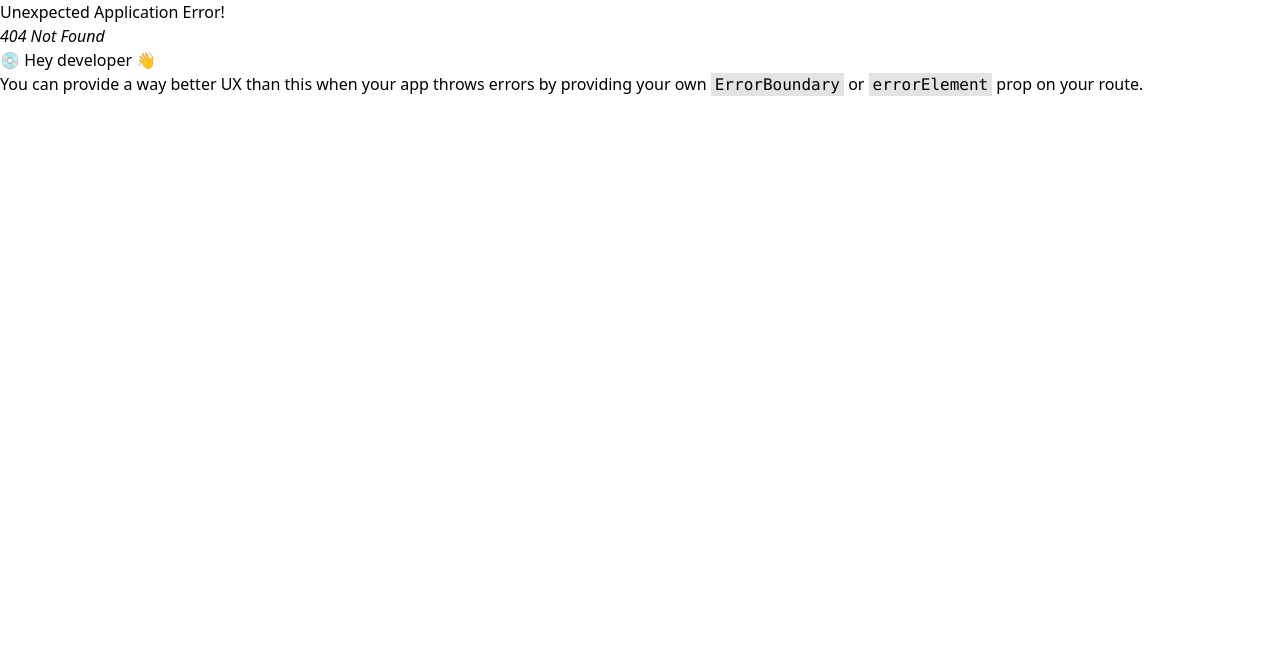
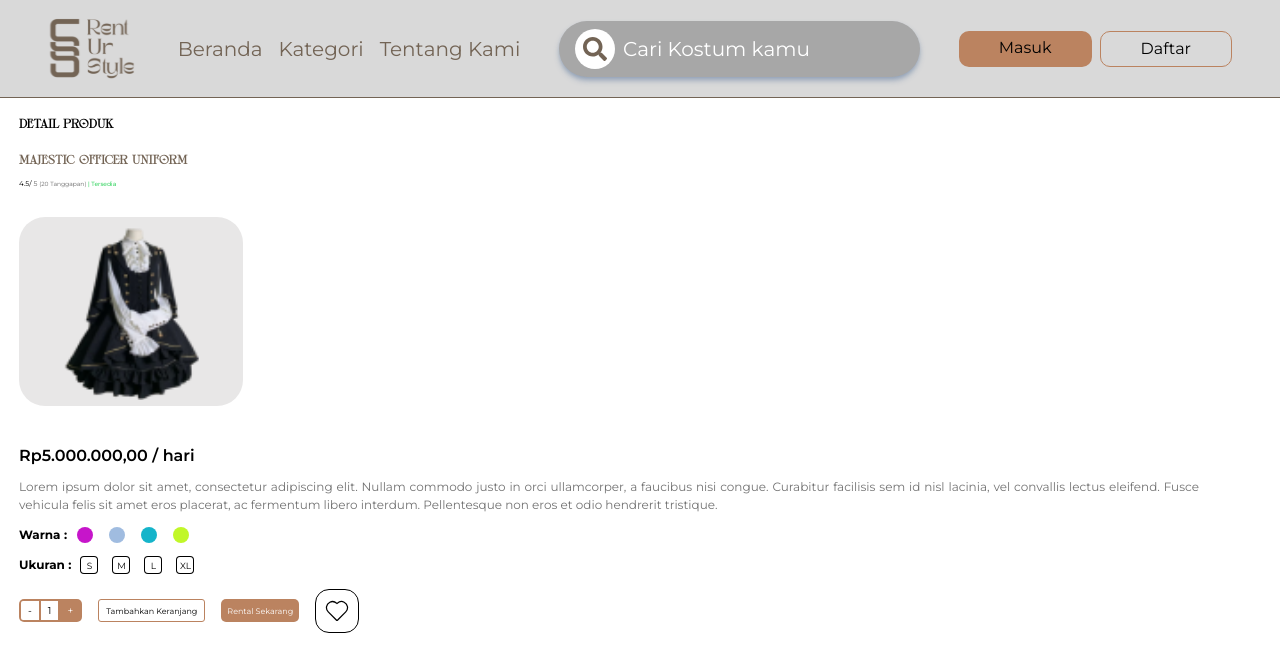
Before and after one commit to Zimhiii/LKKMO-FRONTEND-KEl4, a React (Vite) app: page /product in a window 1280 px wide. Before the commit this address had no page. Shown: the top 672 px of the page. Built offline with nearby package versions, Linux system fonts and the light colour scheme.

Commit message:
add page product

```diff
--- a/src/Pages/ProductPage.jsx
+++ b/src/Pages/ProductPage.jsx
@@ -0,0 +1,160 @@
+import React from "react";
+import Content from "../Components/CategoryComponents/Content";
+import { CiHeart } from "react-icons/ci";
+
+export default function CategoryPage() {
+    document.title = "CategoryPage";
+    return (
+        <div className="px-[19px] py-[17px]">
+            <div className="font-montserrat">
+                <h1 className="font-cerotta text-[12px] font-bold">
+                    Detail Produk
+                </h1>
+                <h1 className="text-[#736455] font-cerotta text-[12px] font-extrabold mt-[18px] stroke-[#736455]">
+                    MAJESTIC OFFICER UNIFORM
+                </h1>
+                <p>
+                    <span className="text-[7px]">
+                        4.5/ <span className="opacity-60">5</span>{" "}
+                    </span>
+                    <span className="text-[6px] opacity-60">
+                        {" "}
+                        (20 Tanggapan){" "}
+                    </span>
+                    <span className="text-[6px] text-[#00C838]">
+                        {" "}
+                        | Tersedia
+                    </span>
+                </p>
+                <div className="mt-[24px] flex justify-center items-center w-[224px] h-[189px] bg-[#E8E7E7] rounded-[26px]">
+                    <img
+                        className="w-[135px] h-[177px] object-cover"
+                        src="./cardImgEx.png"
+                        alt=""
+                    />
+                </div>
+            </div>
+            <div className="font-montserrat mt-[38px]">
+                {/* <h1>MAJESTIC OFFICER UNIFORM</h1>
+            <p>
+                <span>4.5/5</span>
+                <span>(20 Tanggapan)</span>
+                <span>| Tersedia</span>
+            </p> */}
+                <h3 className="font-semibold text-[16px]">
+                    Rp5.000.000,00 / hari
+                </h3>
+                <p className="text-[12px] opacity-55 w-[95%] mt-[10px] text-justify">
+                    Lorem ipsum dolor sit amet, consectetur adipiscing elit.
+                    Nullam commodo justo in orci ullamcorper, a faucibus nisi
+                    congue. Curabitur facilisis sem id nisl lacinia, vel
+                    convallis lectus eleifend. Fusce vehicula felis sit amet
+                    eros placerat, ac fermentum libero interdum. Pellentesque
+                    non eros et odio hendrerit tristique.
+                </p>
+                <div className="flex mt-[12px] gap-[10px] ">
+                    <h2 className="font-bold text-[12px]">Warna : </h2>
+                    <div class="flex items-center space-x-4">
+                        <label class="relative focus-within:ring-1 focus-within:ring-black rounded-full">
+                            <input
+                                class="sr-only"
+                                name="warna"
+                                type="radio"
+                            />
+                            <div class="w-4 h-4 bg-[#C615CA] rounded-full"></div>
+                        </label>
+                        <label class="relative focus-within:ring-1 focus-within:ring-black rounded-full">
+                            <input
+                                class="sr-only"
+                                name="warna"
+                                type="radio"
+                            />
+                            <div class="w-4 h-4 bg-[#A0BCE0] rounded-full"></div>
+                        </label>
+                        <label class="relative focus-within:ring-1 focus-within:ring-black rounded-full">
+                            <input
+                                class="sr-only"
+                                name="warna"
+                                type="radio"
+                            />
+                            <div class="w-4 h-4 bg-[#15B4CA] rounded-full"></div>
+                        </label>
+                        <label class="relative focus-within:ring-1 focus-within:ring-black rounded-full">
+                            <input
+                                class="sr-only"
+                                name="warna"
+                                type="radio"
+                            />
+                            <div class="w-4 h-4 bg-[#C1F729] rounded-full"></div>
+                        </label>
+                    </div>
+                </div>
+
+                <div className="flex mt-[12px] gap-[10px] ">
+                    <h2 className="font-bold text-[12px]">Ukuran : </h2>
+                    <div class="flex items-center space-x-4">
+                        <label class="relative ring-1 ring-black focus-within:ring-0 rounded-[3px] group">
+                            <input
+                                class="sr-only"
+                                name="ukuran"
+                                type="radio"
+                            />
+                            <div class="text-[9px] font-normal w-[16px] h-[16px] rounded-[3px] flex items-center justify-center group-focus-within:bg-[#BB8360] group-focus-within:text-white text-black">
+                                S
+                            </div>
+                        </label>
+                        <label class="relative ring-1 ring-black focus-within:ring-0 rounded-[3px] group">
+                            <input
+                                class="sr-only"
+                                name="ukuran"
+                                type="radio"
+                            />
+                            <div class="text-[9px] font-normal w-[16px] h-[16px] rounded-[3px] flex items-center justify-center group-focus-within:bg-[#BB8360] group-focus-within:text-white text-black">
+                                M
+                            </div>
+                        </label>
+                        <label class="relative ring-1 ring-black focus-within:ring-0 rounded-[3px] group">
+                            <input
+                                class="sr-only"
+                                name="ukuran"
+                                type="radio"
+                            />
+                            <div class="text-[9px] font-normal w-[16px] h-[16px] rounded-[3px] flex items-center justify-center group-focus-within:bg-[#BB8360] group-focus-within:text-white text-black">
+                                L
+                            </div>
+                        </label>
+                        <label class="relative ring-1 ring-black focus-within:ring-0 rounded-[3px] group">
+                            <input
+                                class="sr-only"
+                                name="ukuran"
+                                type="radio"
+                            />
+                            <div class="text-[9px] font-normal w-[16px] h-[16px] rounded-[3px] flex items-center justify-center group-focus-within:bg-[#BB8360] group-focus-within:text-white text-black">
+                                XL
+                            </div>
+                        </label>
+                    </div>
+                </div>
+
+                <div className="mt-[25px] text-[10px] flex items-center h-[23px] gap-[16px]">
+                    <div className="bg-[#BB8360] w-fit p-[2px] flex gap-[2px] rounded-[5px] h-full">
+                        <span className="px-[7px] py-[2px] bg-white rounded-l-[2px]">
+                            -
+                        </span>
+                        <span className="px-[7px] py-[2px] bg-white">1</span>
+                        <span className="px-[7px] py-[2px] text-white">+</span>
+                    </div>
+                    <h1 className="flex items-center bg-white h-full px-[7px] py-[2px] rounded-[3px] text-[8px] border-solid border-[1px] border-[#BB8360]">
+                        Tambahkan Keranjang
+                    </h1>
+                    <h1 className="flex items-center bg-[#BB8360] h-full w-fit p-[1px] rounded-[5px] text-[8px] text-white px-[6px]">
+                        Rental Sekarang
+                    </h1>
+                    <div className=" px-[3px] py-[2px] md:p-[6px] text-[16px] md:text-[30px] top-0 -right-1 md:-top-4 md:-right-3 bg-white rounded-[6px] md:rounded-[14px] border-black border-[1px]">
+                        <CiHeart className="  text-[#000000]" />
+                    </div>
+                </div>
+            </div>
+        </div>
+    );
+}
--- a/src/route.jsx
+++ b/src/route.jsx
@@ -4,6 +4,7 @@ import SignupPage from "./Pages/SignupPage";
 import GuestLayout from "./Layouts/GuestLayout";
 import Dashboard from "./Pages/Dashboard";
 import CategoryPage from "./Pages/CategoryPage";
+import ProductPage from "./Pages/ProductPage";
 import DefaultLayout from "./Layouts/DefaultLayout";
 import TestApi from "./Pages/TestApi";
 
@@ -19,6 +20,10 @@ export const route = createBrowserRouter([
       {
         path: "/category",
         element: <CategoryPage />,
+      },
+      {
+        path: "/product",
+        element: <ProductPage />,
       },
       {
         path: "testApi",
```
